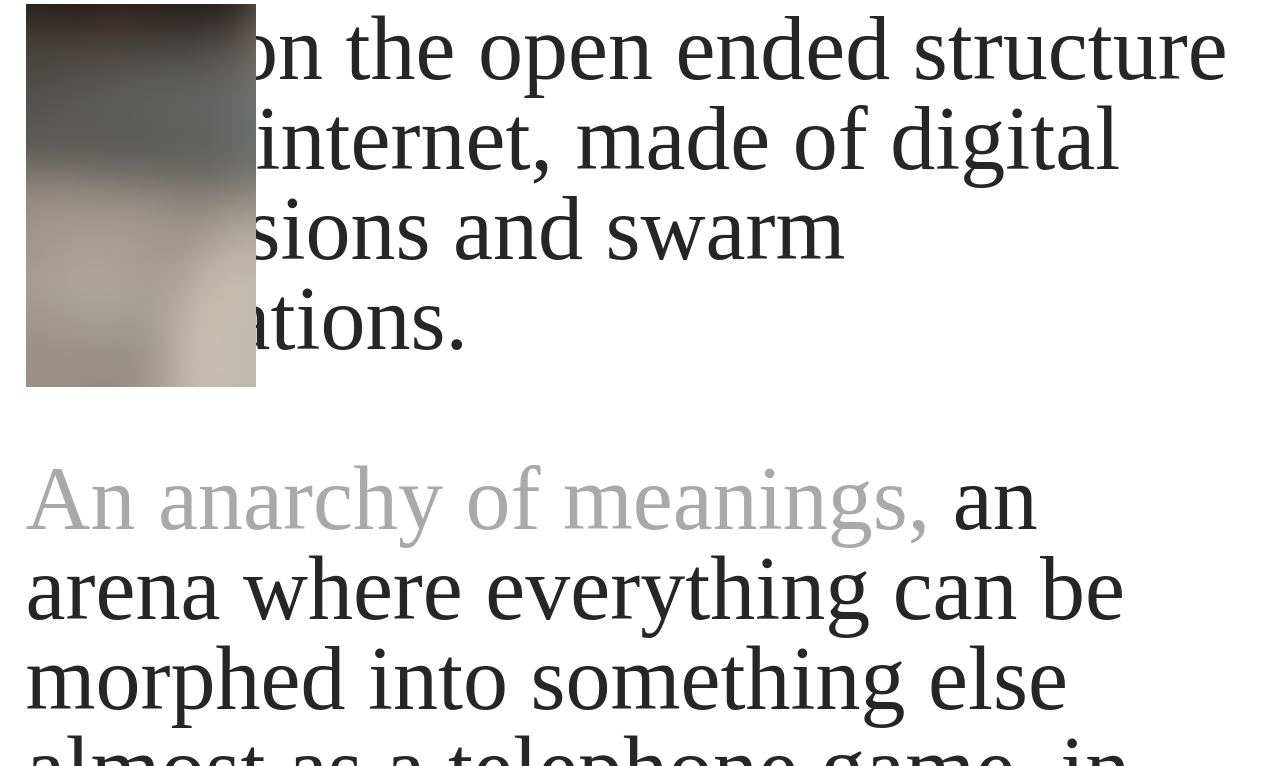
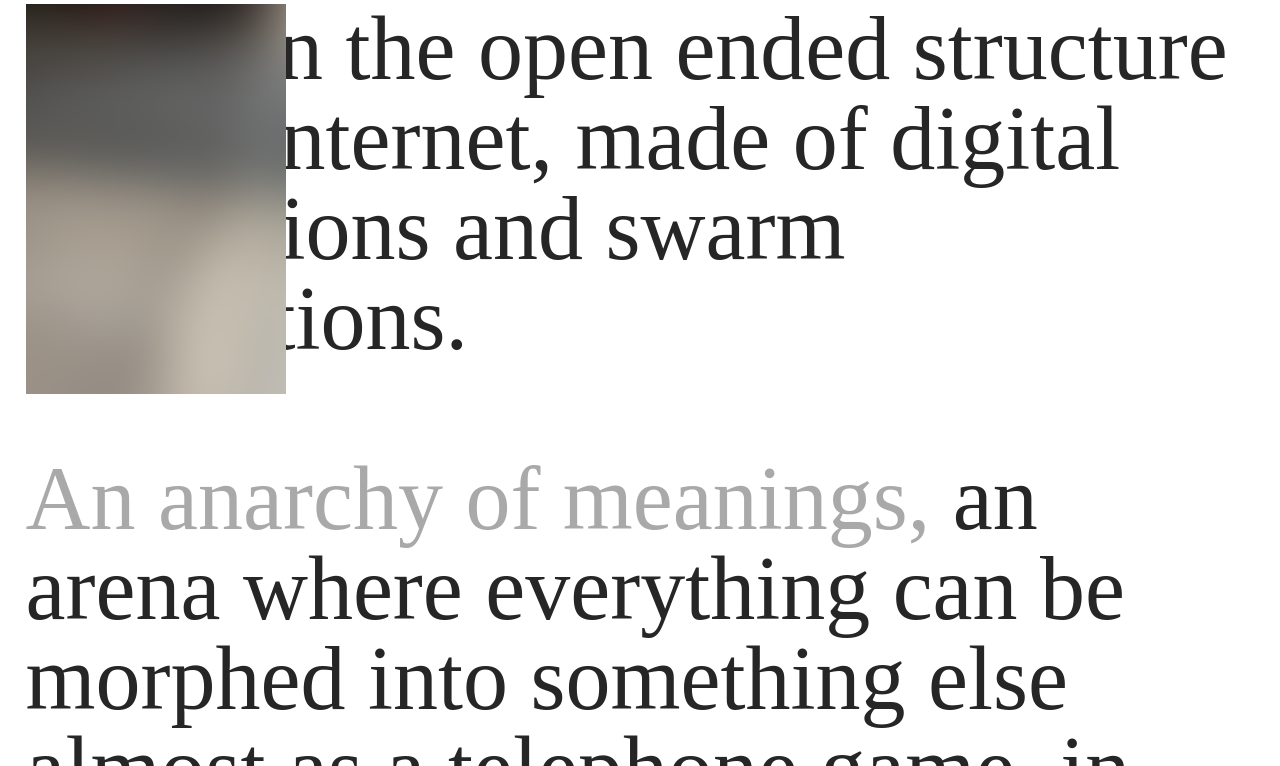
Before and after one commit to arenaofmeanings/arenaofmeanings, a PHP site: page / in a window 1280 px wide. Shown: the part 34-800 px from the top of the page. Run offline with PHP 8.4, Linux system fonts and the light colour scheme.

Commit message:
Add files via upload

```diff
--- a/index.css
+++ b/index.css
@@ -63,8 +63,8 @@ body {
 }
 
 #image {
-	width: 18%;
-	height:20%;
+	width: 260px;
+	height:390px;
   	background-image: url(s.png);
 	background-repeat: no-repeat;
 	display: flex;
```
